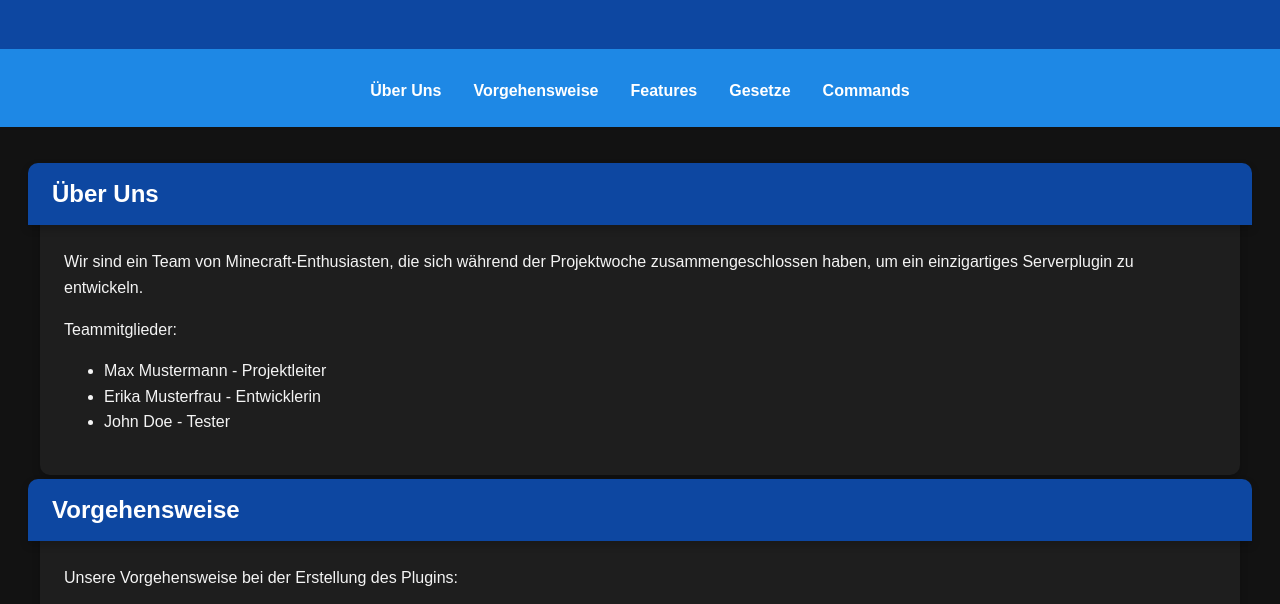
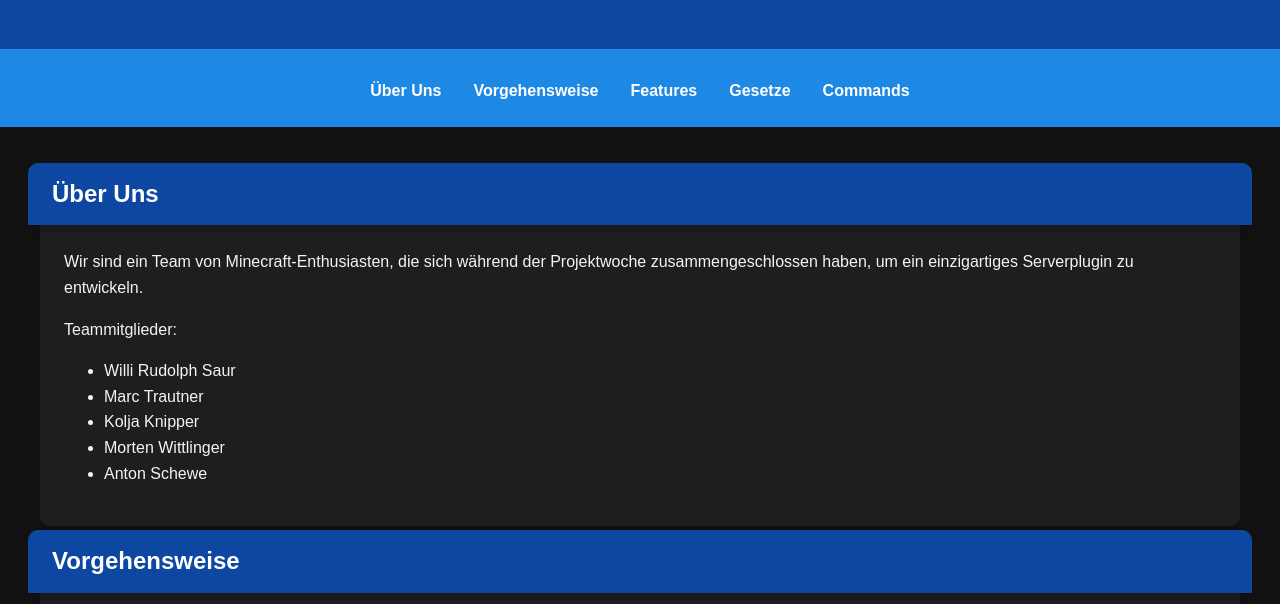
Before and after one commit to Crazy188/MinecraftBank, a plain HTML site: page index.html in a window 1280 px wide. Shown: the part 139-743 px from the top of the page. Drawn offline with Linux system fonts and the light colour scheme.

Commit message:
Update index.html

```diff
--- a/index.html
+++ b/index.html
@@ -26,9 +26,11 @@
             <p>Wir sind ein Team von Minecraft-Enthusiasten, die sich während der Projektwoche zusammengeschlossen haben, um ein einzigartiges Serverplugin zu entwickeln.</p>
             <p>Teammitglieder:</p>
             <ul>
-                <li>Max Mustermann - Projektleiter</li>
-                <li>Erika Musterfrau - Entwicklerin</li>
-                <li>John Doe - Tester</li>
+                <li>Willi Rudolph Saur</li>
+                <li>Marc Trautner</li>
+                <li>Kolja Knipper</li>
+                <li>Morten Wittlinger</li>
+                <li>Anton Schewe</li>
             </ul>
         </section>
 
```
